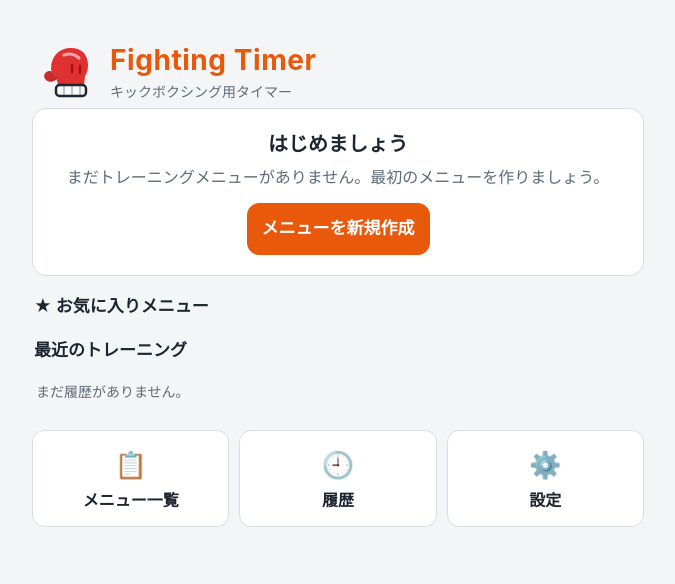
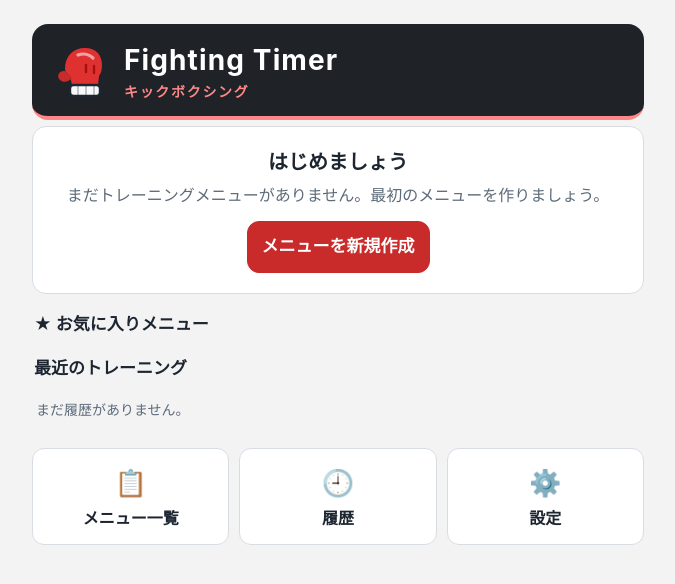
Before and after one commit to T-M0501/fighting-timer, a website with bundled scripts: page index.html in a window 1280 px wide. Shown: the whole page, without its empty margins (302-977 px from the left). Built offline with nearby package versions, Linux system fonts and the light colour scheme.

Commit message:
格闘技テーマ(キックボクシング/ボクシング/柔道/空手)と通常テーマの切替を追加
Co-Authored-By: Claude Sonnet 5.5 <noreply@anthropic.com>

```diff
--- a/js/core.js
+++ b/js/core.js
@@ -3,8 +3,16 @@ import { openStore } from './db.js';
 import { AudioEngine } from './audio.js';
 import {
   DEFAULT_EXERCISE_NAMES, newId, sanitizeSettings, sanitizeMenu, sanitizeExercise, sanitizeHistory,
-  cleanName, defaultSettings,
+  cleanName, defaultSettings, THEMES,
 } from './model.js';
+
+/** テーマを画面に反映（色は styles.css の [data-theme] で切り替わる） */
+export function applyTheme(id) {
+  const t = THEMES.find((x) => x.id === id) || THEMES[0];
+  document.documentElement.dataset.theme = t.id;
+  const meta = document.querySelector('meta[name="theme-color"]');
+  if (meta) meta.setAttribute('content', t.color);
+}
 
 export const app = {
   store: null,
@@ -26,6 +34,7 @@ export async function initData() {
   const all = await app.store.loadAll();
   const metaMap = new Map(all.meta.map((m) => [m.key, m.value]));
   app.state.settings = sanitizeSettings(metaMap.get('settings'));
+  applyTheme(app.state.settings.theme);
   app.state.menus = all.menus.map((m, i) => sanitizeMenu(m, i)).filter(Boolean).sort(byOrder);
   app.state.exercises = all.exercises.map(sanitizeExercise).filter(Boolean);
   app.state.history = all.history.map(sanitizeHistory).filter(Boolean);
@@ -115,6 +124,7 @@ export const historyNewestFirst = () => [...app.state.history].sort((a, b) => Da
 // ---- 設定 ----
 export async function saveSettings(patch) {
   app.state.settings = sanitizeSettings({ ...app.state.settings, ...patch });
+  if ('theme' in patch) applyTheme(app.state.settings.theme);
   await app.store.put('meta', { key: 'settings', value: app.state.settings });
 }
 
@@ -125,6 +135,7 @@ export async function applyRestore(data) {
   app.state.exercises = data.exercises.slice();
   app.state.history = data.history.slice();
   app.state.settings = data.settings;
+  applyTheme(data.settings.theme);
 }
 
 // ---- Service Worker と安全なタイミングの自動更新 ----
--- a/js/glove.js
+++ b/js/glove.js
@@ -1,16 +1,46 @@
-// トップ画面用のボクシンググローブのイラスト（固定のSVG文字列のみ。外部データは入れない）
-const SVG = `<svg viewBox="0 0 64 64" xmlns="http://www.w3.org/2000/svg" role="img" aria-label="ボクシンググローブ">
+// テーマ別のイラスト（固定のSVG文字列のみ。外部データは入れない）。ファイル名は旧名のまま。
+const ICONS = {
+  kickboxing: `<svg viewBox="0 0 64 64" xmlns="http://www.w3.org/2000/svg" role="img" aria-label="グローブ">
   <path d="M17 31C17 18 25 10 37 10c11 0 17 7 17 17 0 5-1 8-3 11l-1 9H24l-2-9c-3-2-5-5-5-7z" fill="#e03131"/>
   <path d="M17 33c-6-1-9 5-5 9 3 3 9 2 12-2z" fill="#c92a2a"/>
   <path d="M30 17c5-2 11-1 15 3" stroke="#fff" stroke-opacity=".55" stroke-width="3.2" fill="none" stroke-linecap="round"/>
   <path d="M38 27v7M46 28v7" stroke="#a51111" stroke-width="2.4" stroke-linecap="round"/>
   <rect x="22" y="47" width="30" height="11" rx="3.5" fill="#f8f9fa" stroke="#1c2530" stroke-width="2.4"/>
   <path d="M30 47v11M38 47v11M46 47v11" stroke="#1c2530" stroke-opacity=".25" stroke-width="2"/>
-</svg>`;
+</svg>`,
+  boxing: `<svg viewBox="0 0 64 64" xmlns="http://www.w3.org/2000/svg" role="img" aria-label="ゴング">
+  <circle cx="32" cy="33" r="23" fill="#d4af37"/>
+  <circle cx="32" cy="33" r="17" fill="none" stroke="#a8841a" stroke-width="2.4"/>
+  <circle cx="32" cy="33" r="6" fill="#a8841a"/>
+  <path d="M19 22c3-5 8-8 14-8" stroke="#fff" stroke-opacity=".5" stroke-width="3" fill="none" stroke-linecap="round"/>
+  <path d="M32 6v5M20 10l2 3M44 10l-2 3" stroke="#d4af37" stroke-width="2.6" stroke-linecap="round"/>
+</svg>`,
+  judo: `<svg viewBox="0 0 64 64" xmlns="http://www.w3.org/2000/svg" role="img" aria-label="柔道着">
+  <path d="M20 8l12 10 12-10 14 12-6 12-6-3v26H18V29l-6 3-6-12z" fill="#f1f3f5" stroke="#1c2530" stroke-width="2.4" stroke-linejoin="round"/>
+  <path d="M20 8l12 24 12-24" fill="none" stroke="#1c2530" stroke-width="2.4" stroke-linejoin="round"/>
+  <rect x="18" y="40" width="28" height="6" fill="#16181b"/>
+  <path d="M30 46l-3 11M34 46l3 11" stroke="#16181b" stroke-width="3" stroke-linecap="round"/>
+</svg>`,
+  karate: `<svg viewBox="0 0 64 64" xmlns="http://www.w3.org/2000/svg" role="img" aria-label="空手">
+  <circle cx="32" cy="32" r="27" fill="#d9342b"/>
+  <text x="32" y="44" text-anchor="middle" font-size="34" font-weight="700" fill="#fff" font-family="'Hiragino Mincho ProN','Yu Mincho','Noto Serif JP',serif">空</text>
+</svg>`,
+};
 
-export function gloveIcon() {
-  const doc = new DOMParser().parseFromString(SVG, 'image/svg+xml');
+/** テーマのイラスト要素を返す。通常テーマは null */
+export function themeIcon(theme, cls = 'glove') {
+  const s = ICONS[theme];
+  if (!s) return null;
+  const doc = new DOMParser().parseFromString(s, 'image/svg+xml');
   const el = document.importNode(doc.documentElement, true);
-  el.setAttribute('class', 'glove');
+  el.setAttribute('class', cls);
   return el;
 }
+
+export const THEME_TAGLINE = {
+  normal: 'トレーニングタイマー',
+  kickboxing: 'キックボクシング',
+  boxing: 'ボクシング',
+  judo: '柔道',
+  karate: '空手',
+};
--- a/js/model.js
+++ b/js/model.js
@@ -10,6 +10,13 @@ export const LIMITS = Object.freeze({
 export const BACKUP_FORMAT = 'FightingTimerBackup';
 export const BACKUP_VERSION = 1;
 export const COUNTDOWN_CHOICES = [0, 3, 5, 10];
+export const THEMES = [
+  { id: 'normal', label: '通常', color: '#e8590c' },
+  { id: 'kickboxing', label: 'キックボクシング', color: '#c92a2a' },
+  { id: 'boxing', label: 'ボクシング', color: '#1d4f91' },
+  { id: 'judo', label: '柔道', color: '#34478f' },
+  { id: 'karate', label: '空手', color: '#2b2d31' },
+];
 
 export const DEFAULT_EXERCISE_NAMES = [
   'スクワット', '腕立て伏せ', 'プランク', '腹筋', '背筋',
@@ -105,7 +112,7 @@ export function sanitizeHistory(raw) {
 }
 
 export function defaultSettings() {
-  return { beepOn: true, voiceOn: true, volume: 80, countdown: 3, notify: false, keepAwake: true, menuView: 'simple' };
+  return { beepOn: true, voiceOn: true, volume: 80, countdown: 3, notify: false, keepAwake: true, menuView: 'simple', theme: 'kickboxing' };
 }
 
 export function sanitizeSettings(raw) {
@@ -120,6 +127,7 @@ export function sanitizeSettings(raw) {
     notify: typeof raw.notify === 'boolean' ? raw.notify : d.notify,
     keepAwake: typeof raw.keepAwake === 'boolean' ? raw.keepAwake : d.keepAwake,
     menuView: raw.menuView === 'detail' ? 'detail' : 'simple',
+    theme: THEMES.some((t) => t.id === raw.theme) ? raw.theme : d.theme,
   };
 }
 
--- a/js/screens-main.js
+++ b/js/screens-main.js
@@ -1,7 +1,7 @@
 // ホーム・メニュー一覧・履歴・種目管理
 import { h, clear, mount, confirmDialog, toast, makeSortable, moveItem, segmented } from './dom.js';
 import { app, saveSettings, toggleFavorite, deleteMenu, reorderMenus, deleteHistory, clearHistory, historyNewestFirst, addExercise, removeExercise } from './core.js';
-import { gloveIcon } from './glove.js';
+import { themeIcon, THEME_TAGLINE } from './glove.js';
 import { pageHeader, menuSummary, menuDetail, fmtDateTime } from './ui.js';
 
 function detailBlock(m) {
@@ -25,7 +25,9 @@ export function renderHome(root) {
   const favs = menus.filter((m) => m.favorite);
   const recent = historyNewestFirst().slice(0, 3);
   mount(root,
-    h('header', { class: 'home-head' }, gloveIcon(), h('div', null, h('h1', null, 'Fighting Timer'), h('p', { class: 'meta' }, 'キックボクシング用タイマー'))),
+    h('header', { class: 'home-head' + (app.state.settings.theme === 'normal' ? '' : ' themed') },
+      themeIcon(app.state.settings.theme),
+      h('div', null, h('h1', null, 'Fighting Timer'), h('p', { class: 'meta' }, THEME_TAGLINE[app.state.settings.theme] || ''))),
     menus.length === 0
       ? h('section', { class: 'card hero' },
         h('h2', null, 'はじめましょう'),
--- a/js/screens-settings.js
+++ b/js/screens-settings.js
@@ -1,7 +1,8 @@
 // 設定画面（音・試聴・バックアップ・復元・更新確認）
 import { h, mount, confirmDialog, alertDialog, toast } from './dom.js';
 import { app, saveSettings, applyRestore, hasPendingUpdate, tryApplyUpdate } from './core.js';
-import { buildBackup, validateBackup, COUNTDOWN_CHOICES } from './model.js';
+import { buildBackup, validateBackup, COUNTDOWN_CHOICES, THEMES } from './model.js';
+import { themeIcon } from './glove.js';
 import { pageHeader } from './ui.js';
 import { APP_VERSION } from './version.js';
 
@@ -92,6 +93,14 @@ export function renderSettings(root) {
     pageHeader('設定', '#/'),
     !app.persistent ? h('div', { class: 'card warn' }, 'この環境ではデータを保存できません（ブラウザの保存機能が使えません）。バックアップをこまめに保存してください。') : null,
     h('section', { class: 'card' },
+      h('h2', { class: 'sec in' }, 'デザイン（テーマ）'),
+      h('div', { class: 'theme-grid', role: 'group', 'aria-label': 'テーマ' }, THEMES.map((t) => h('button', {
+        class: 'btn theme-btn' + (t.id === st.theme ? ' on' : ''),
+        'aria-pressed': t.id === st.theme ? 'true' : 'false',
+        onClick: async () => { await saveSettings({ theme: t.id }); app.go('#/settings'); },
+      }, themeIcon(t.id, 'theme-ico') || h('span', { class: 'theme-ico swatch', style: { background: t.color } }), h('span', null, t.label)))),
+      h('p', { class: 'meta' }, '色と、トップ画面のイラストが変わります。タイマー画面の色(準備=黄・運動=緑・休憩=青)は変わりません。')),
+    h('section', { class: 'card' },
       h('h2', { class: 'sec in' }, '音'),
       toggleRow('電子音', '切り替え・カウントダウンの音', st.beepOn, (v) => saveSettings({ beepOn: v })),
       toggleRow('音声ガイド（日本語）', '運動開始・休憩開始・次の種目名・終了', st.voiceOn, (v) => saveSettings({ voiceOn: v })),
--- a/js/version.js
+++ b/js/version.js
@@ -1,2 +1,2 @@
 // このファイルは tools/stamp-version.mjs が自動で書き換えます（手で編集しないでください）
-export const APP_VERSION = '2026.1116-13da7728';
+export const APP_VERSION = '2026.1116-afced032';
--- a/styles.css
+++ b/styles.css
@@ -41,6 +41,18 @@ h1, h2, p { margin: 0; }
 
 .home-head { padding: 14px 2px 6px; display: flex; align-items: center; gap: 12px; }
 .glove { width: 64px; height: 64px; flex: none; }
+.home-head.themed { background: var(--hero-bg); color: var(--hero-fg); border-radius: 16px; padding: 14px 16px; margin-bottom: 6px; border-bottom: 4px solid var(--hero-accent); }
+.home-head.themed h1 { color: var(--hero-fg); letter-spacing: .04em; }
+.home-head.themed .meta { color: var(--hero-accent); font-weight: 700; letter-spacing: .12em; }
+.theme-grid { display: grid; grid-template-columns: repeat(2, 1fr); gap: 8px; margin-bottom: 8px; }
+.theme-btn { display: flex; align-items: center; gap: 8px; text-align: left; padding: 8px 10px; font-size: 14px; }
+.theme-btn.on { border: 2px solid var(--primary); background: #fff; box-shadow: 0 0 0 2px rgba(0,0,0,.05); }
+.theme-ico { width: 32px; height: 32px; flex: none; }
+.theme-ico.swatch { border-radius: 8px; }
+:root[data-theme="kickboxing"] { --primary: #c92a2a; --primary-d: #a51f1f; --hero-bg: #1f2328; --hero-fg: #fff; --hero-accent: #ff8787; --bg: #f3f3f4; }
+:root[data-theme="boxing"] { --primary: #1d4f91; --primary-d: #163d72; --hero-bg: #101c33; --hero-fg: #fff; --hero-accent: #d4af37; --bg: #f2f4f8; }
+:root[data-theme="judo"] { --primary: #34478f; --primary-d: #263670; --hero-bg: #172036; --hero-fg: #fff; --hero-accent: #ced4da; --bg: #f3f4f8; }
+:root[data-theme="karate"] { --primary: #2b2d31; --primary-d: #000; --hero-bg: #16181b; --hero-fg: #fff; --hero-accent: #e8554d; --bg: #f4f4f3; }
 .home-head h1 { font-size: 28px; color: var(--primary); letter-spacing: .02em; }
 .page-head { display: grid; grid-template-columns: auto 1fr auto; align-items: center; gap: 8px; padding: 4px 0 10px; position: sticky; top: 0; background: var(--bg); z-index: 5; }
 .page-head h1 { font-size: 17px; text-align: center; overflow: hidden; text-overflow: ellipsis; white-space: nowrap; }
--- a/sw.js
+++ b/sw.js
@@ -1,6 +1,6 @@
 // Service Worker: アプリ本体をキャッシュしてオフラインで起動できるようにする。
 // VERSION は tools/stamp-version.mjs が自動更新します（手で編集しないでください）。
-const VERSION = '2026.1116-13da7728';
+const VERSION = '2026.1116-afced032';
 const CACHE = 'fighting-timer-' + VERSION;
 const ASSETS = [
   './',
```
Also changed, not shown: tests/model.test.js (+4 -2 lines).
